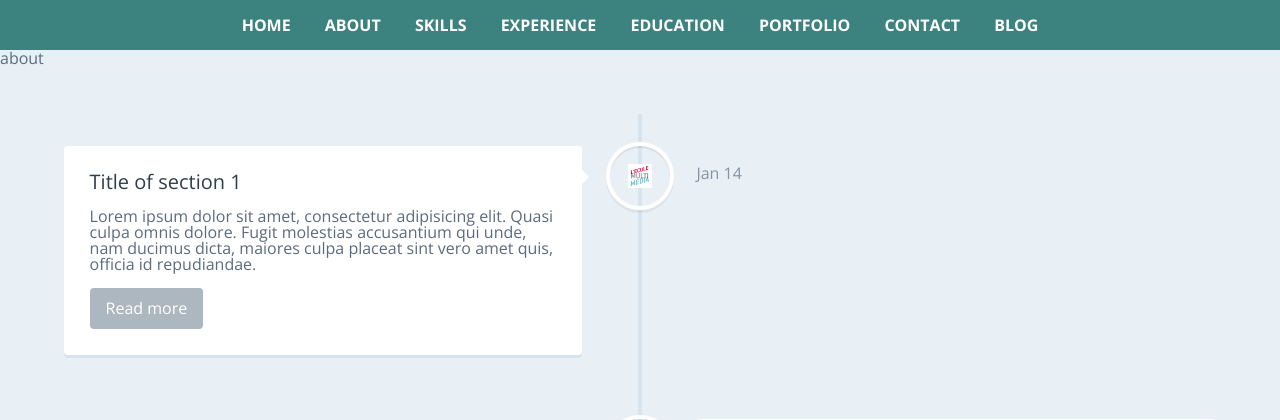
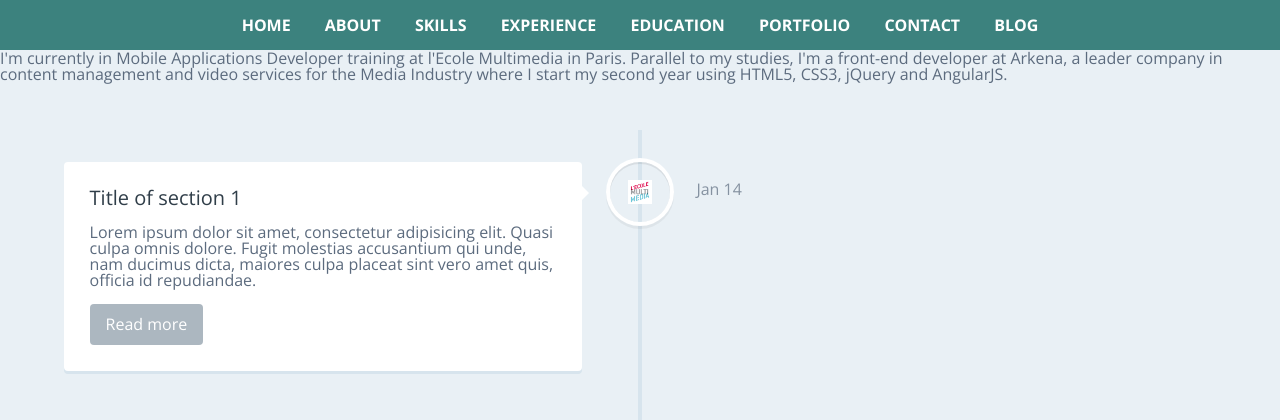
Before and after one commit to GeoffreyPlichard/portfolio, a PHP site: page / in a window 1280 px wide. Shown: the top 420 px of the page. Run offline with PHP 8.4, Linux system fonts and the light colour scheme; some libraries are stand-ins or nearby versions; some web fonts are replaced.

Commit message:
begin about us presentation

```diff
--- a/index.php
+++ b/index.php
@@ -35,7 +35,7 @@
 	</header>
 
 	<section>
-		about
+		I'm currently in Mobile Applications Developer training at l'Ecole Multimedia in Paris. Parallel to my studies, I'm a front-end developer at Arkena, a leader company in content management and video services for the Media Industry where I start my second year using HTML5, CSS3, jQuery and AngularJS.
 	</section>
 
     <!-- TIMELINE -->
```
